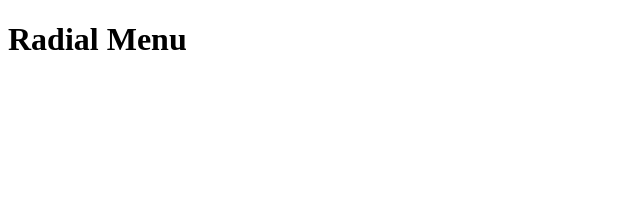
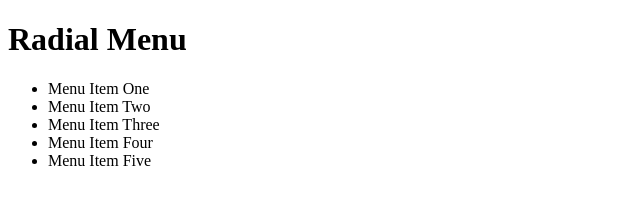
Before and after one commit to bigmachkm/css, a plain HTML site: page index.html in a window 1280 px wide. Shown: the whole page, without its empty margins (0-640 px from the left). Drawn offline with Linux system fonts and the light colour scheme.

Commit message:
Added nav content

```diff
--- a/index.html
+++ b/index.html
@@ -9,5 +9,15 @@
   </head>
   <body>
     <h1>Radial Menu</h1>
+
+    <nav>
+      <ul>
+        <li>Menu Item One</li>
+        <li>Menu Item Two</li>
+        <li>Menu Item Three</li>
+        <li>Menu Item Four</li>
+        <li>Menu Item Five</li>
+      </ul>
+    </nav>
   </body>
 </html>
```
